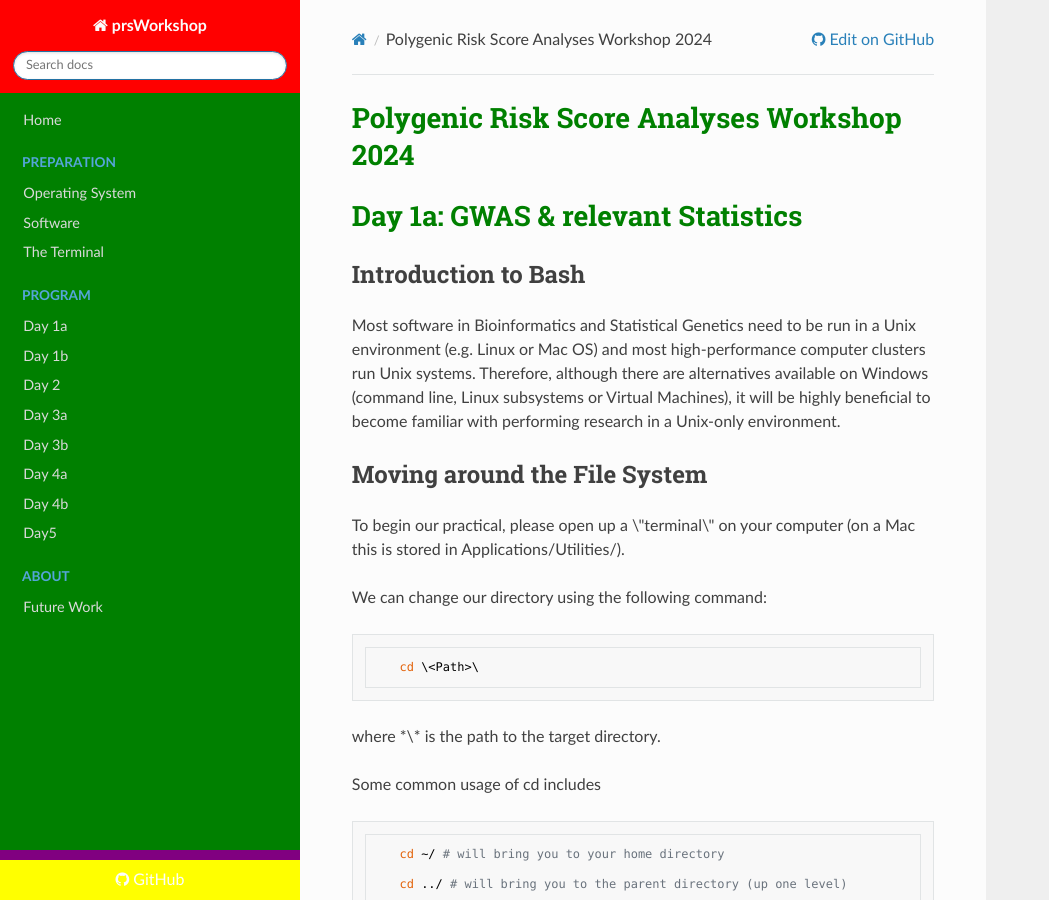
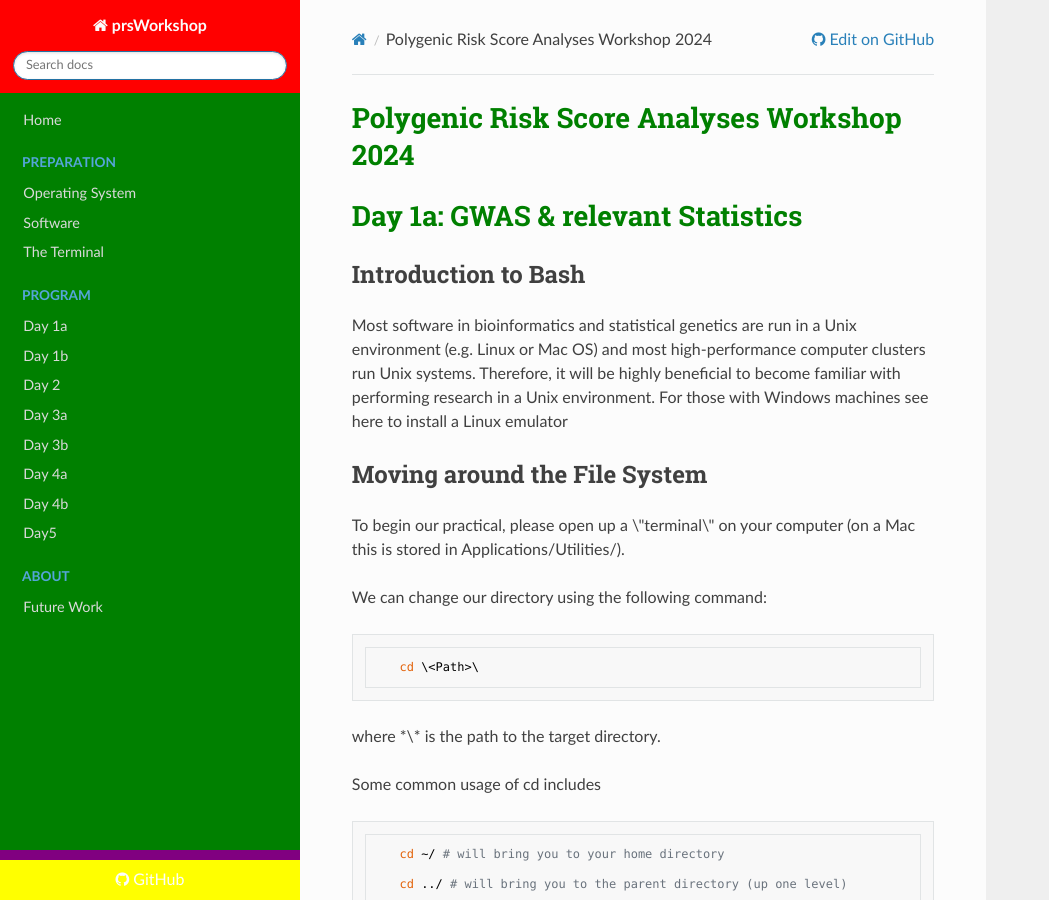
Before and after one commit to tadesouaiaia/prsWorkshop-website, an MkDocs documentation site: the page built from docs/Day1a.docx.md, in a window 1280 px wide and 900 px high. Shown: the whole window, without its empty margins (0-1049 px from the left). Built offline with MkDocs 1.6.1, drawn with Linux system fonts in a browser that asks for light colours; nearby versions of some CDN libraries; formulas are drawn with MathJax 3; comment, search, counter and statistics services are not loaded.

Commit message:
Update Day1a.docx.md

```diff
--- a/docs/Day1a.docx.md
+++ b/docs/Day1a.docx.md
@@ -6,12 +6,10 @@
 
 ## Introduction to Bash
 
- Most software in Bioinformatics and Statistical Genetics need to be
+ Most software in bioinformatics and statistical genetics are
  run in a Unix environment (e.g. Linux or Mac OS) and most
- high-performance computer clusters run Unix systems. Therefore,
- although there are alternatives available on Windows (command line,
- Linux subsystems or Virtual Machines), it will be highly beneficial to
- become familiar with performing research in a Unix-only environment.
+ high-performance computer clusters run Unix systems. Therefore, it will be highly beneficial to
+ become familiar with performing research in a Unix environment. For those with Windows machines see here to install a Linux emulator
 
 
 ## Moving around the File System
```
